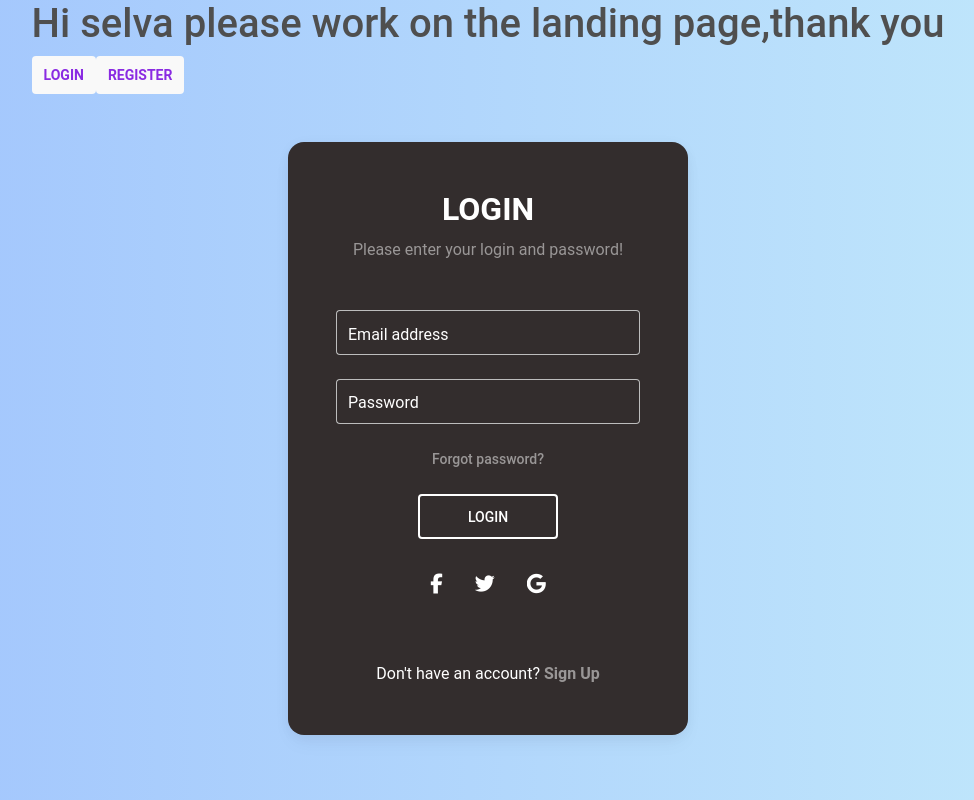
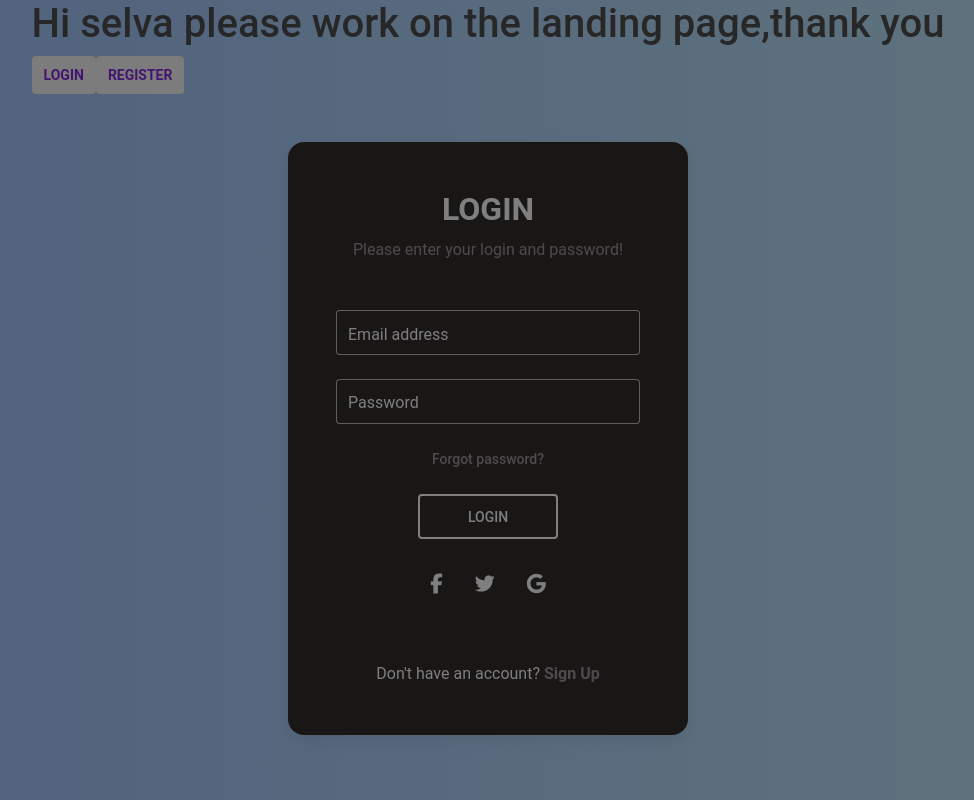
Before and after one commit to Ashwath-learner1/react-project, a React (Vite) app: page /LandingPage in a window 1280 px wide. Both pictures are taken after a click on the button "LOGIN". Shown: the whole page, without its empty margins (152-1126 px from the left). Built offline with nearby package versions, Linux system fonts and the light colour scheme.

Commit message:
nothing new

```diff
--- a/index.html
+++ b/index.html
@@ -8,6 +8,7 @@
   </head>
   <body>
     <div id="root"></div>
+    <div id="portal"></div>
     <script type="module" src="/src/main.jsx"></script>
   </body>
 </html>
--- /dev/null
+++ b/src/components/Modal/Backdrop.css
@@ -0,0 +1,12 @@
+.backdrop {
+    position: fixed;
+    top: 0;
+    left: 0;
+    width: 100%;
+    height: 100%;
+    background-color: rgba(0, 0, 0, 0.5); /* Semi-transparent black */
+    z-index: 5;
+    display: flex;
+    justify-content: center;
+    align-items: center;
+  }
--- /dev/null
+++ b/src/components/Modal/Backdrop.jsx
@@ -0,0 +1,5 @@
+import './Backdrop.css'
+function Backdrop(props) {
+    return <div className="backdrop" onClick= {props.onClose} />;
+  }
+  export default Backdrop;
--- a/src/components/Modal/Login.css
+++ b/src/components/Modal/Login.css
@@ -1,4 +1,4 @@
-body {
+::backdrop {
     /* fallback for old browsers */
     background: #6a11cb;
 
--- a/src/components/Modal/Register.css
+++ b/src/components/Modal/Register.css
@@ -1,3 +1,4 @@
+
 body {
     /* fallback for old browsers */
     background: #a1c4fd;
@@ -46,3 +47,7 @@ body {
       border-top-right-radius: 15px;
     }
   }
+
+.registermodal{
+  z-index:50;
+}
--- a/src/components/Modal/Register.jsx
+++ b/src/components/Modal/Register.jsx
@@ -1,4 +1,6 @@
 import React from 'react';
+import ReactDom from 'react-dom'
+
 import './Register.css'
 import {
   MDBBtn,
@@ -17,7 +19,8 @@ function Register(props) {
     function RegisterModal(){
         props.onRegister();
     }
-  return (
+  return React.createPortal (
+    <div className='registermodal'>
     <MDBContainer fluid className='h-custom'>
 
       <MDBRow className='d-flex justify-content-center align-items-center h-100'>
@@ -56,7 +59,7 @@ function Register(props) {
                     </MDBCol>
 
                     <MDBCol md='6'>
-                      <MDBSelect
+                      {/* <MDBSelect
                         className='mb-4'
                         size='lg'
                         data={[
@@ -65,7 +68,7 @@ function Register(props) {
                           { text: 'Three', value: 3 },
                           { text: 'Four', value: 4 }
                         ]}
-                        />
+                        /> */}
                     </MDBCol>
 
                   </MDBRow>
@@ -119,7 +122,10 @@ function Register(props) {
       </MDBRow>
 
     </MDBContainer>
+    </div>,
+    document.getElementById('portal')
   );
+
 }
 
 export default Register;
--- a/src/pages/LandingPage.css
+++ b/src/pages/LandingPage.css
@@ -1,7 +1,16 @@
 .login-btn{
     color: blueviolet;
-    text: Black;
+    /* text: Black; */
 }
 .Register-btn{
     color: blueviolet;
 }
+body{
+    z-index:10;
+}
+/* .register{
+    z-index:20;
+}
+.backdrop{
+    z-index:10;
+} */
--- a/src/pages/LandingPage.jsx
+++ b/src/pages/LandingPage.jsx
@@ -1,33 +1,50 @@
+import React from "react";
+import "./LandingPage.css";
 
-import React from 'react';
-import './LandingPage.css'
-
-import { useNavigate } from 'react-router-dom';
-import Login from '../components/Modal/Login';
-import { useState } from 'react';
-import Register from '../components/Modal/Register';
+import { useNavigate } from "react-router-dom";
+import Login from "../components/Modal/Login";
+import { useState } from "react";
+import Register from "../components/Modal/Register";
+import Backdrop from "../components/Modal/Backdrop";
 
 function LandingPage(props) {
-const history=useNavigate()
-const [modalIsOpen, setModalisOpen] = useState(false);
-const [RegistermodalIsOpen, setRegisterModalisOpen] = useState(false);
-  function login(){
-    setModalisOpen(true);
+  const navigate = useNavigate();
+  const [isLoginModalOpen, setLoginModalOpen] = useState(false);
+  const [isRegistermodalOpen, setRegisterModalOpen] = useState(false);
+  function login() {
+    setLoginModalOpen(true);
   }
-  function register(){
-    setRegisterModalisOpen(true);
+  function closelogin() {
+    setLoginModalOpen(false);
   }
-
+  function register() {
+    setRegisterModalOpen(true);
+  }
+  function closeregister() {
+    setRegisterModalOpen(false);
+  }
 
   return (
     <div>
       <h1>Hi selva please work on the landing page,thank you</h1>
-      <button className='login-btn' onClick={login}>Login</button>
-      <button className='Register-btn' onClick={register}>Register</button>
-      {modalIsOpen && <Login onLogin={login}/>}
-      {RegistermodalIsOpen && <Register onRegister={register}/>}
+      <button className="login-btn" onClick={login} >
+        Login
+      </button>
+      <button className="Register-btn" onClick={register} >
+        Register
+      </button>
+      {isLoginModalOpen &&  <Backdrop onClose={closelogin}/>}
+      {isLoginModalOpen && <Login onLogin={login}/>}
+
+      {isRegistermodalOpen && (
+        <>
+        <Register onClick={register}/>
+      <Backdrop onClose={closeregister}/>
+
+      </>
+      )}
     </div>
-  )
+  );
 }
 
 export default LandingPage;
--- a/src/pages/Register.jsx
+++ b/src/pages/Register.jsx
@@ -11,7 +11,7 @@ from 'mdb-react-ui-kit';
 import './Register.css'
 
 function App() {
-  return (
+  return(
     <MDBContainer fluid className='d-flex align-items-center justify-content-center bg-image' style={{backgroundImage: 'url(https://mdbcdn.b-cdn.net/img/Photos/new-templates/search-box/img4.webp)'}}>
       <div className='mask gradient-custom-3'></div>
       <MDBCard className='m-5' style={{maxWidth: '600px'}}>
@@ -29,6 +29,7 @@ function App() {
       </MDBCard>
     </MDBContainer>
   );
+
 }
 
 export default App;
```
